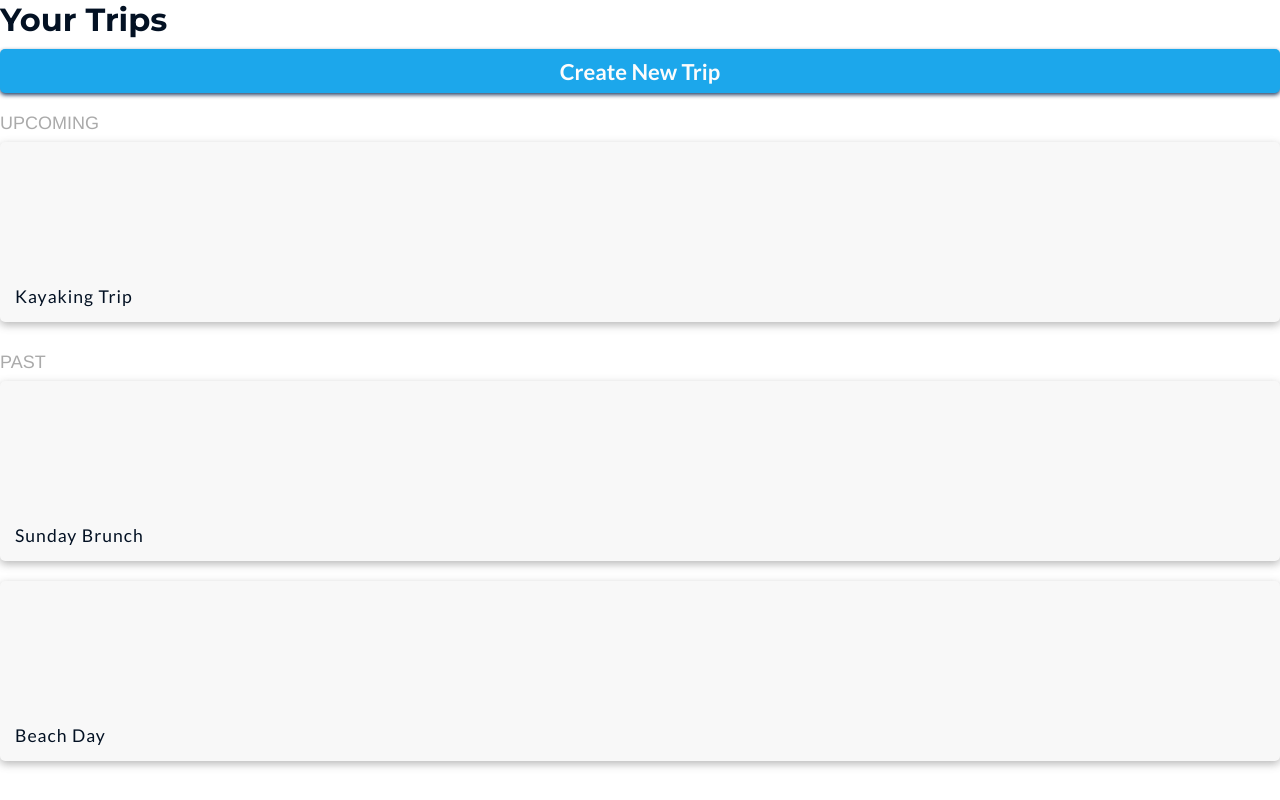
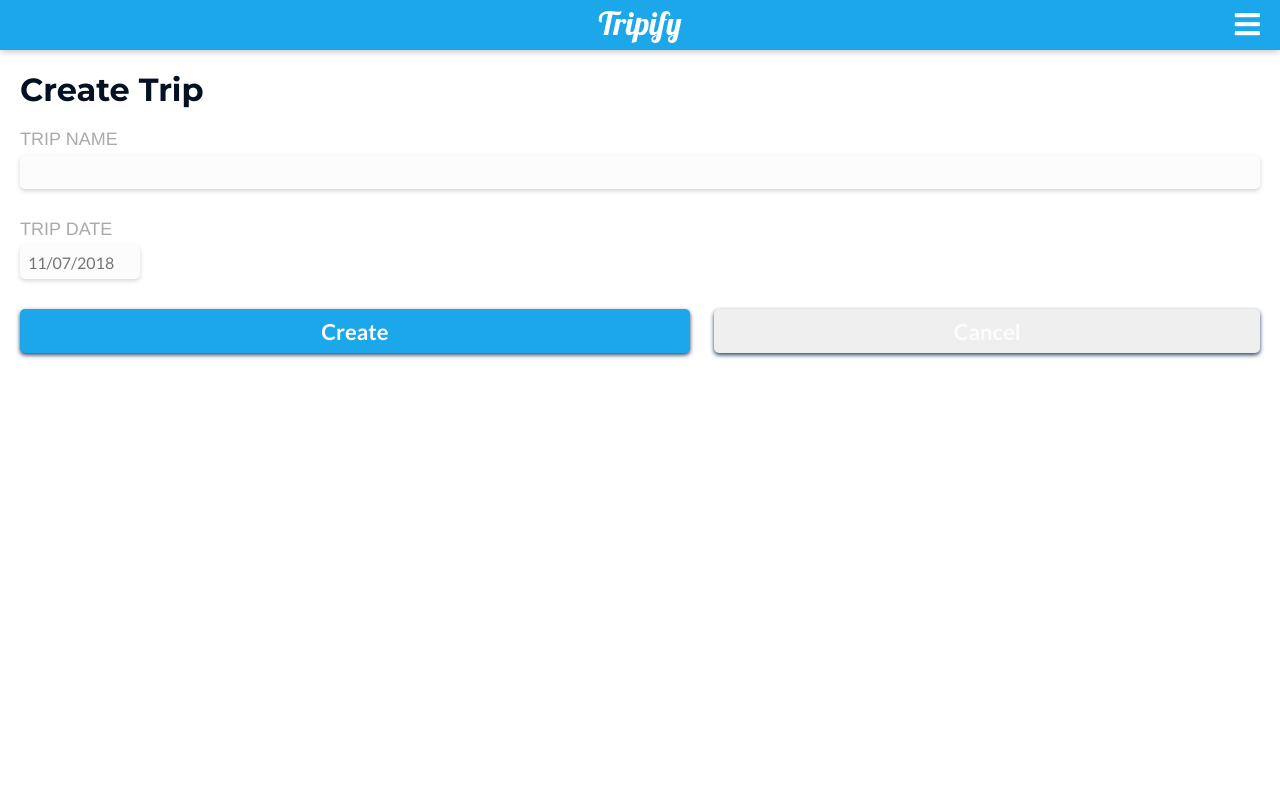
Before and after one commit to thenathanyang/tripify, a React app in the folder ui/: page /create in a window 1280 px wide. Built offline with nearby package versions, Linux system fonts and the light colour scheme.

Commit message:
add header to the pages and routes

```diff
--- a/ui/src/components/header/index.jsx
+++ b/ui/src/components/header/index.jsx
@@ -1,4 +1,6 @@
 import React from 'react';
+import { Link } from 'react-router-dom';
+
 import Icon from 'components/icon/index';
 
 class Header extends React.Component {
@@ -20,10 +22,12 @@ class Header extends React.Component {
         <Icon className={iconClass} color="white" icon={icon} onClick={this.handleClick}/>
         <div className={overlayClass}></div>
         <div className={dropdownClass}>
-          <div className="item">
-            <Icon icon="map-marked-alt" color="blue" className="nav-icon" />
-            VIEW TRIPS
-          </div>
+          <Link to="/" className="link">
+            <div className="item">
+              <Icon icon="map-marked-alt" color="blue" className="nav-icon" />
+              VIEW TRIPS
+            </div>
+          </Link>
           <div className="item">
             <Icon icon="calendar-alt" color="blue" className="nav-icon" />
             VIEW EVENTS
--- a/ui/src/components/header/style.scss
+++ b/ui/src/components/header/style.scss
@@ -81,3 +81,7 @@
 .nav-icon {
   padding-right: 10px;
 }
+
+.link {
+  text-decoration: none;
+}
--- a/ui/src/main.jsx
+++ b/ui/src/main.jsx
@@ -19,7 +19,8 @@ class App extends React.Component {
 			<Provider store={store}>
 				<ConnectedRouter history={history}>
 					<Switch>
-						<Route path="/" component={Trips}/>
+						<Route exact path="/" component={Trips}/>
+						<Route path="/create" component={CreateTrip} />
 						<Redirect to="/"/>
 					</Switch>
 				</ConnectedRouter>
--- a/ui/src/pages/createTrip.jsx
+++ b/ui/src/pages/createTrip.jsx
@@ -1,27 +1,26 @@
 import React from 'react';
-import Title from 'components/text/Title';
-import Section from 'components/section/Section';
-import TextInput from 'components/input/Text';
-import Button from 'components/button/Button';
-import DatePicker from 'components/input/DatePicker';
+import Title from '../components/text/Title';
+import Section from '../components/section/Section';
+import TextInput from '../components/input/Text';
+import Button from '../components/button/Button';
+import DatePicker from '../components/input/DatePicker';
+import Header from '../components/header';
 
 export default class CreateTrip extends React.Component {
   render() {
     return (
     <div>
+      <Header />
+      <div className="container">
         <Title text="Create Trip" />
           <Section title="TRIP NAME">
-        <TextInput name = "tripName"
-        onChange={(name, value) => console.log(name, value)}
-        />
+            <TextInput name = "tripName" onChange={(name, value) => console.log(name, value)} />
           </Section>
 
           <Section title="TRIP DATE">
-    <DatePicker
-        name = "tripDate"
-        onChange={(name, value) => console.log(name, value)}
-    />
+            <DatePicker name = "tripDate" onChange={(name, value) => console.log(name, value)} />
           </Section>
+
           <div className="buttons">
             <div id="create-button">
               <Button blue label="Create" />
@@ -30,7 +29,7 @@ export default class CreateTrip extends React.Component {
               <Button gray label="Cancel"/>
             </div>
           </div>
-
+        </div>
       </div>
     );
   }
--- a/ui/src/pages/trips.jsx
+++ b/ui/src/pages/trips.jsx
@@ -1,15 +1,20 @@
 import React from 'react';
-import Title from 'components/text/Title';
-import Section from 'components/section/Section';
+import { Link } from 'react-router-dom';
+
+import Title from '../components/text/Title';
+import Section from '../components/section/Section';
 import Button from '../components/button/Button';
 import TripTile from '../components/tile/Trip';
+import Header from '../components/header';
 
 export default class Trips extends React.Component {
   render() {
     return (
-      <div>
+      <>
+        <Header />
+        <div className="container">
           <Title text="Your Trips" />
-        <Button blue label="Create New Trip" onClick={() => console.log("Create New Trip button clicked")} />
+          <Link to="/create"><Button blue label="Create New Trip" onClick={() => console.log("Create New Trip button clicked")} /></Link>
           <Section title="Upcoming">
             <TripTile title="Kayaking Trip" />
           </Section>
@@ -18,6 +23,7 @@ export default class Trips extends React.Component {
             <TripTile title="Beach Day" />
           </Section>
         </div>
+      </>
     );
   }
 }
```
Also changed, not shown: ui/src/pages/ViewTrip.jsx (added, +7 -0 lines). Lines whose indentation alone changed are shown as unchanged.
